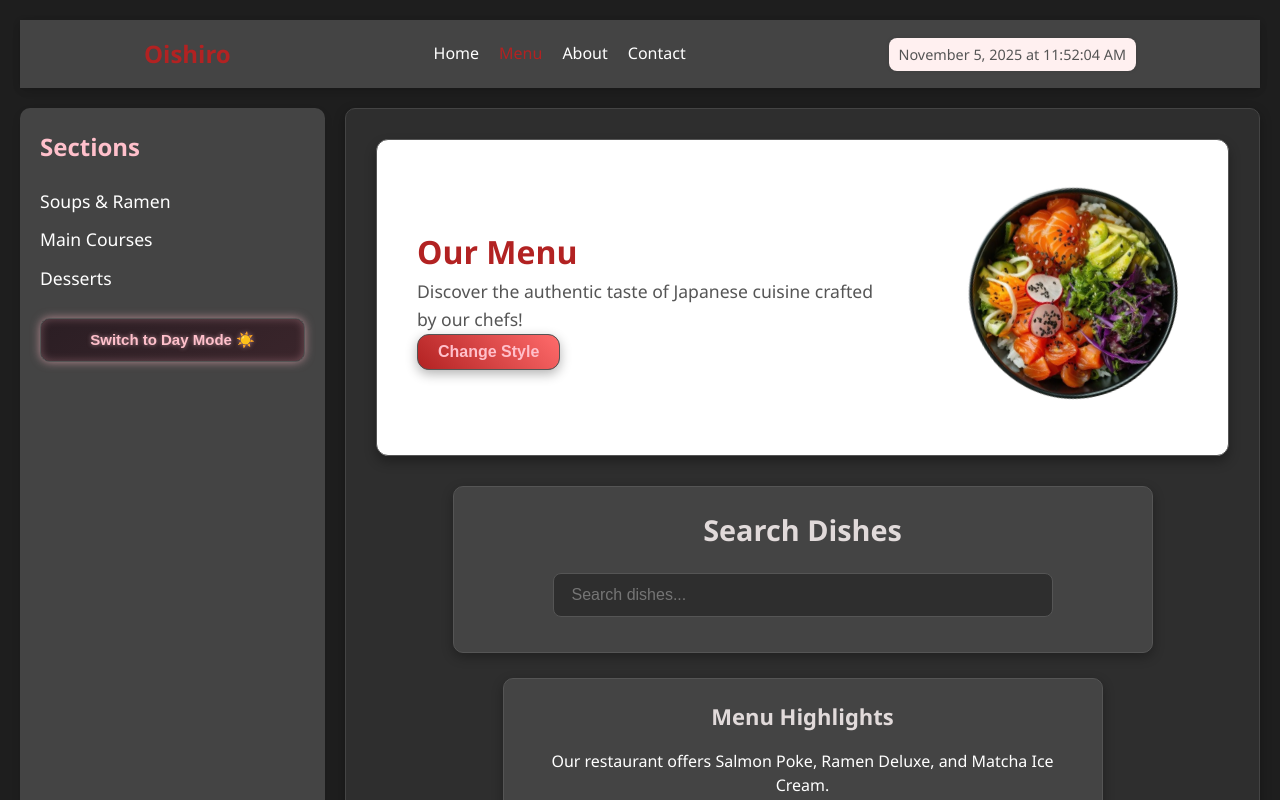
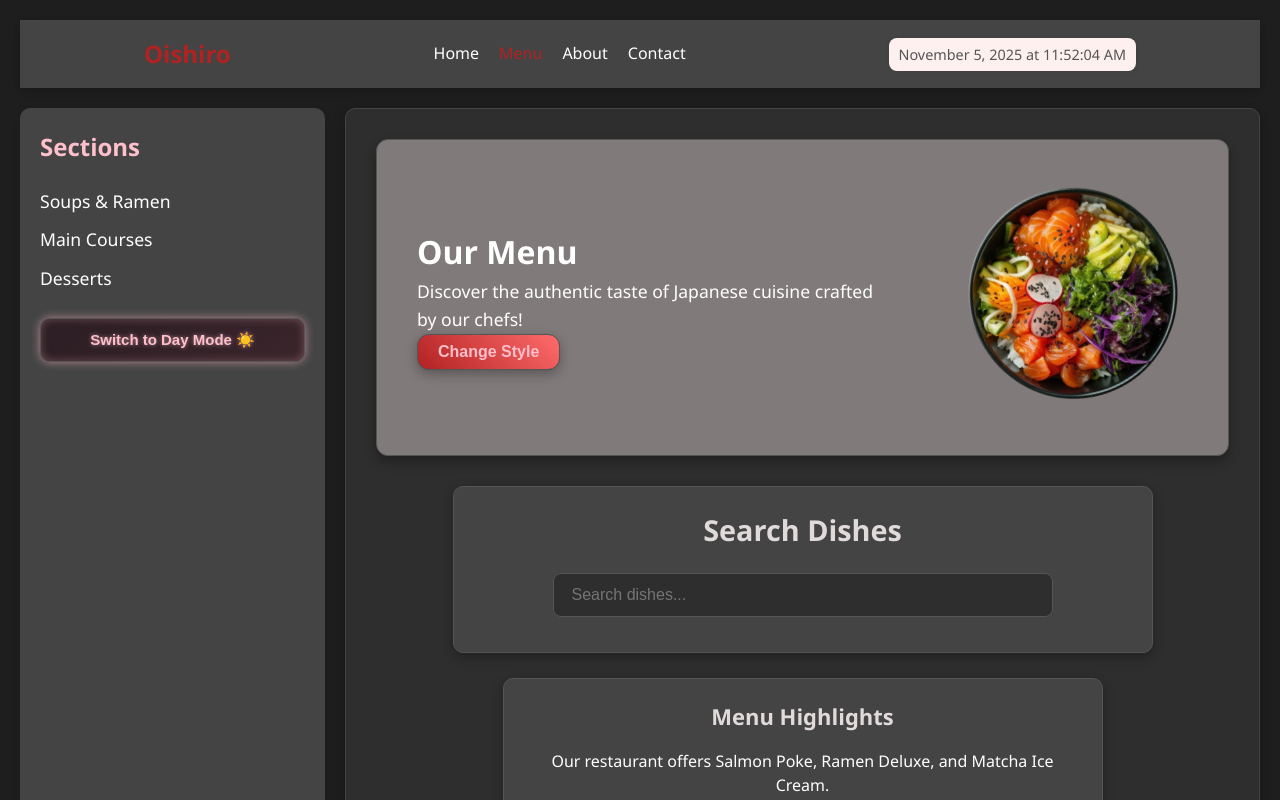
Before and after one commit to Ramina07/web8assig, a plain HTML site: page menu.html in a window 1280 px wide. Both pictures are taken after a click on the button "Switch to Night Mode 🌙". Shown: the top 800 px of the page. Drawn offline with nearby package versions, Linux system fonts and the light colour scheme.

Commit message:
Update menu.css

```diff
--- a/menu.css
+++ b/menu.css
@@ -892,7 +892,7 @@ body.night-mode.home-page .hero * {
 
 /* Внешний блок hero */
 body.night-mode.menu-page .menu-hero {
-  background-color: #fff; /* фон самого блока */
+  background-color: #817a7a; /* фон самого блока */
   color: #ffffff;
 }
 
@@ -904,6 +904,12 @@ body.night-mode.menu-page .menu-hero-right {
   box-shadow: none;
   color: #ffffff;
   padding: 20px;
+}
+body.night-mode.menu-page .menu-hero h1,
+body.night-mode.menu-page .menu-hero h2,
+body.night-mode.menu-page .menu-hero p,
+body.night-mode.menu-page .menu-hero span {
+  color: #ffffff !important;
 }
 
 
```
